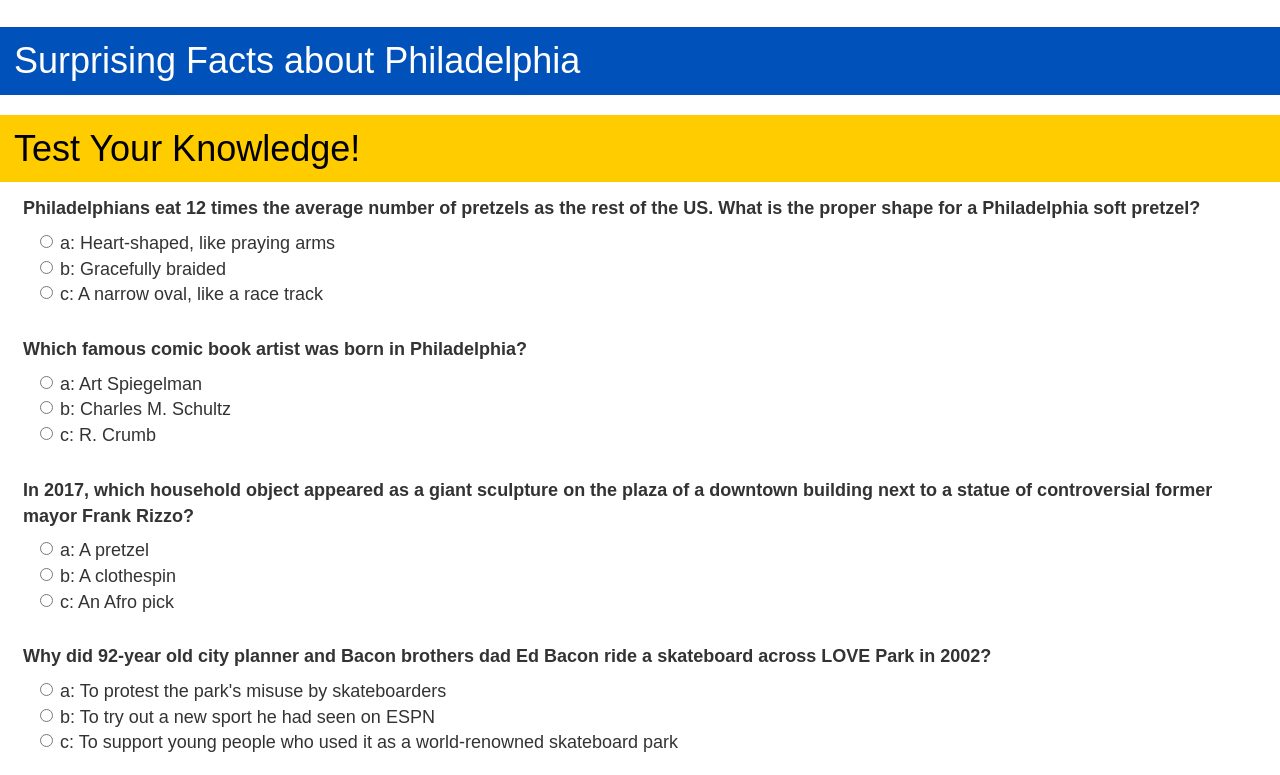
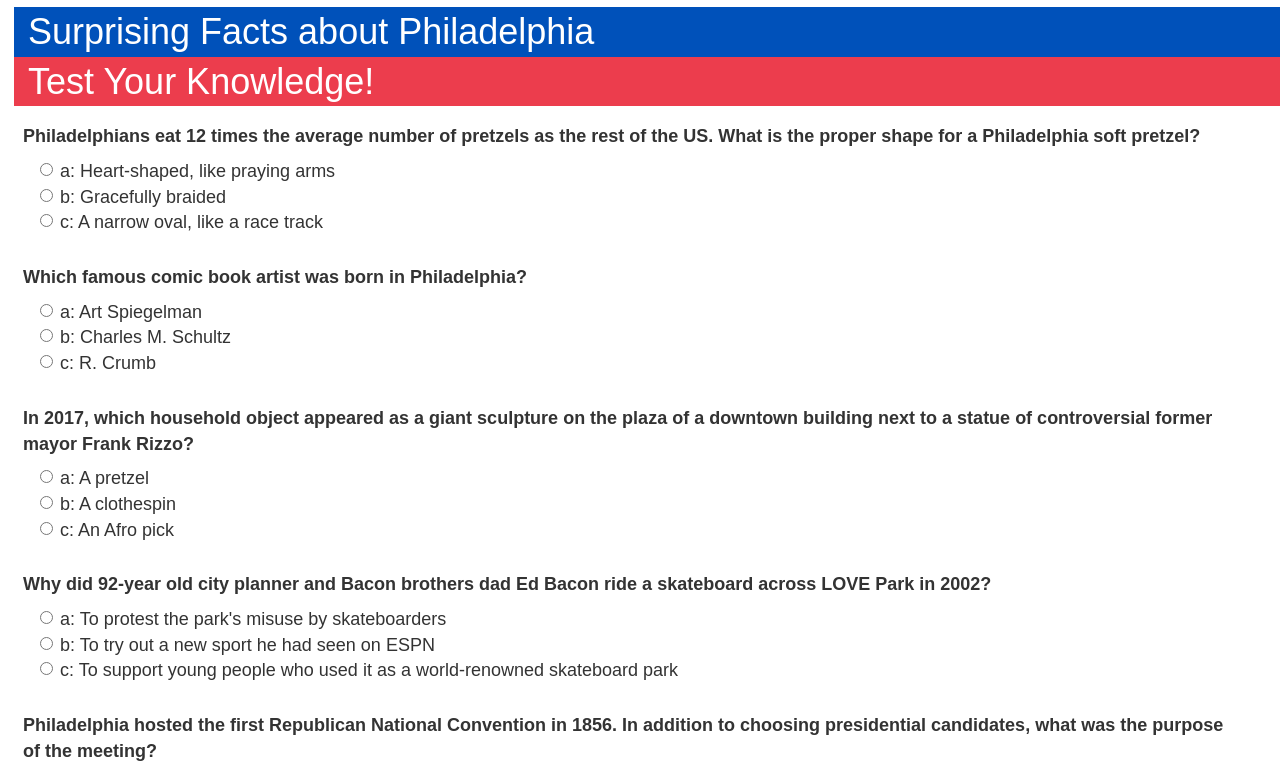
Before and after one commit to ailanthus8/Philadelphia_History_Quiz, a plain HTML site: page index.html in a window 1280 px wide. Shown: the top 775 px of the page. Drawn offline with nearby package versions, Linux system fonts and the light colour scheme.

Commit message:
Update quiz.css
Changed colors and padding of banners at the top.

```diff
--- a/quiz.css
+++ b/quiz.css
@@ -5,17 +5,27 @@
 	color: #fff !important;
 	background-color: #0051ba;
 	text-align: left;
+	padding-left: 14px;
+	padding-top: 5px;
+	padding-bottom: 5px;
+	margin-left: 14px;
 	font-size: 36px;
-	padding: 14px;
+	margin-top: 0px;
+	margin-bottom: 0px;
   }
 
   h3 {
 	font-family: Proxima Nova, sans-serif;
-	color: #000 !important;
-	background-color: #ffcc00;
+	color: #fff !important;
+	background-color: #EC3D4D;
 	text-align: left;
+	margin-left: 14px;
 	font-size: 36px;
-	padding: 14px;
+	padding-left: 14px;
+	padding-top: 5px;
+	padding-bottom: 5px;
+	margin-top: 0px;
+	margin-bottom: 14px;
   }
 
   div.question {
@@ -60,7 +70,7 @@
   }
   #submit:hover {
 	font-family: Proxima Nova, sans-serif;
-	background-color: #ffdb0c;
+	background-color: #EC3D4D;
 	color: #000;
   }
 
@@ -69,12 +79,14 @@
 	padding-top: 20px;
 	text-align: center;
 	color: black;
-
   }
 
   #results {
 	display: flex;
 	flex-direction: column;
 	font-family: Proxima Nova, sans-serif;
-	text-align: center;
+	text-align: left;
 	font-size: 18px;
+	margin-left: 14px;
+
+  }
```
